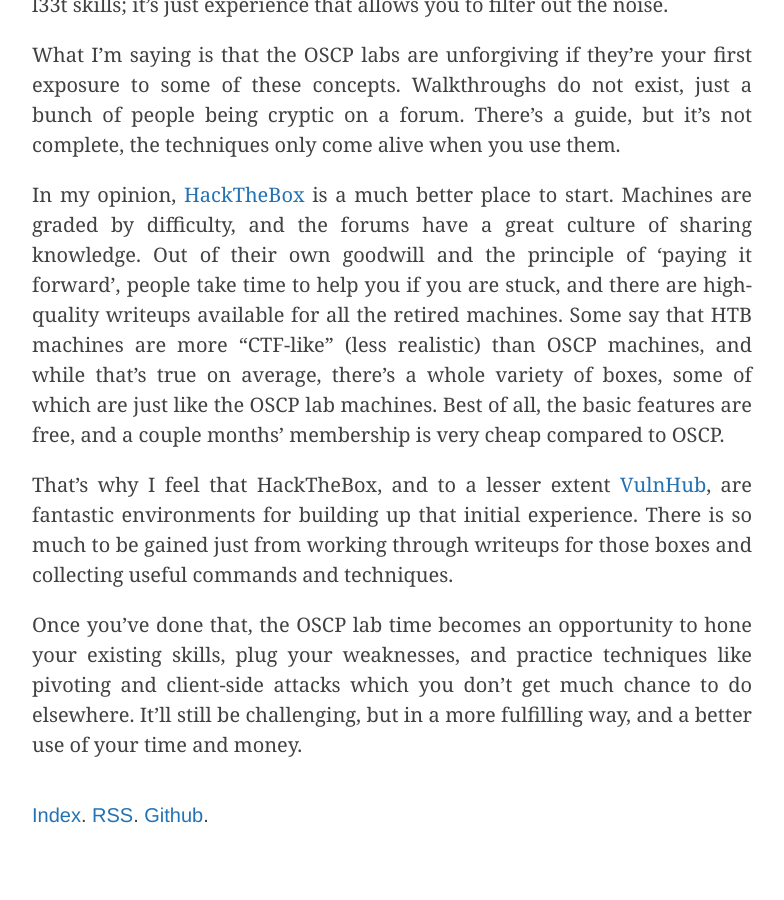
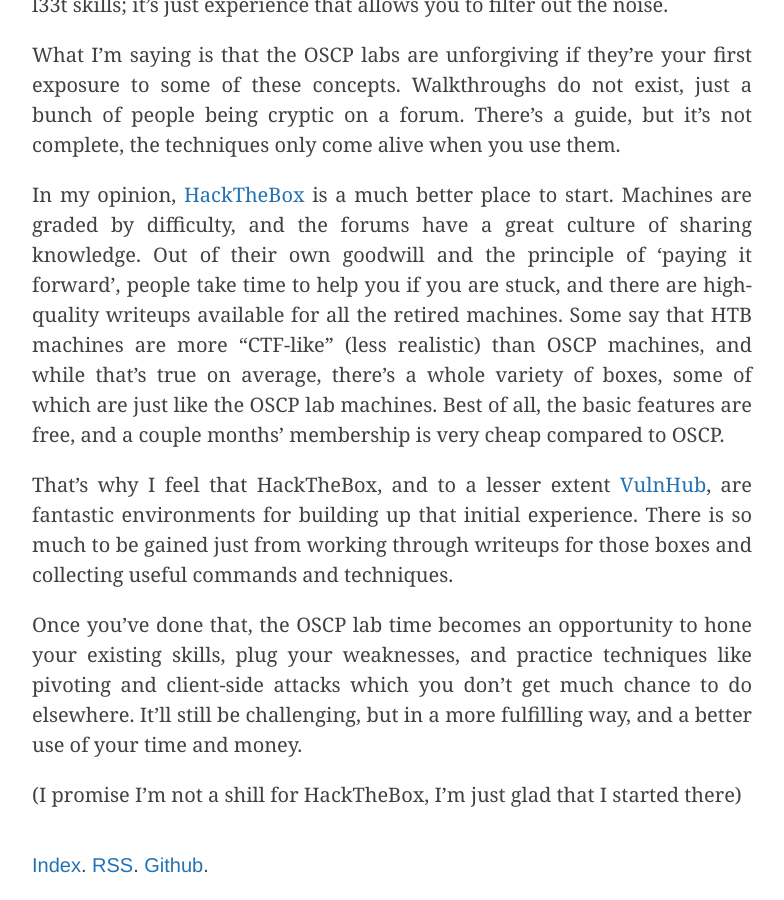
Before and after one commit to hyperreality/hyperreality.github.com, a Jekyll site: the page built from _posts/2019-06-12-oscp.markdown, in a window 1280 px wide and 900 px high, scrolled down 6026 px. Shown: the whole window, without its empty margins (248-1032 px from the left). Built offline with Jekyll 4.4.1, drawn with Linux system fonts in a browser that asks for light colours; before the commit the page ends 6876 px from its top, so only the background shows below that.

Commit message:
add footnote oscp lol

```diff
--- a/_posts/2019-06-12-oscp.markdown
+++ b/_posts/2019-06-12-oscp.markdown
@@ -121,3 +121,5 @@
 That's why I feel that HackTheBox, and to a lesser extent [VulnHub](https://www.vulnhub.com/), are fantastic environments for building up that initial experience. There is so much to be gained just from working through writeups for those boxes and collecting useful commands and techniques.
 
 Once you've done that, the OSCP lab time becomes an opportunity to hone your existing skills, plug your weaknesses, and practice techniques like pivoting and client-side attacks which you don't get much chance to do elsewhere. It'll still be challenging, but in a more fulfilling way, and a better use of your time and money.
+
+(I promise I'm not a shill for HackTheBox, I'm just glad that I started there)
```
